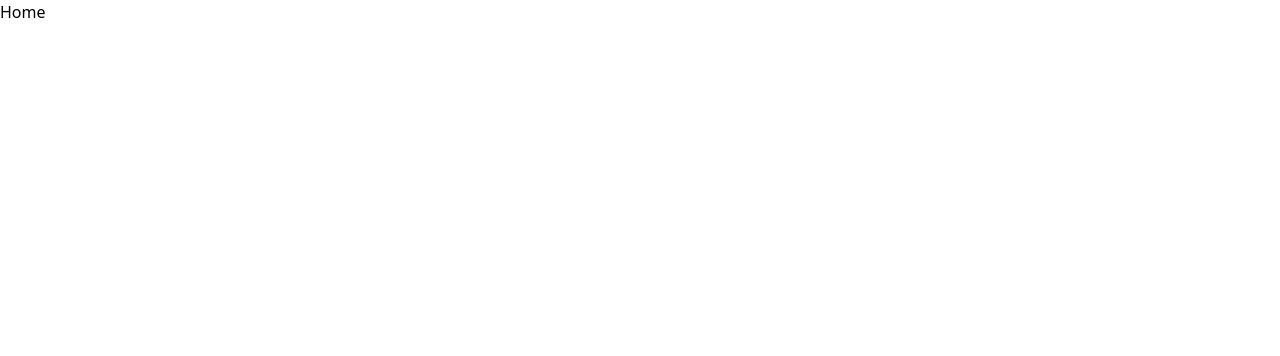
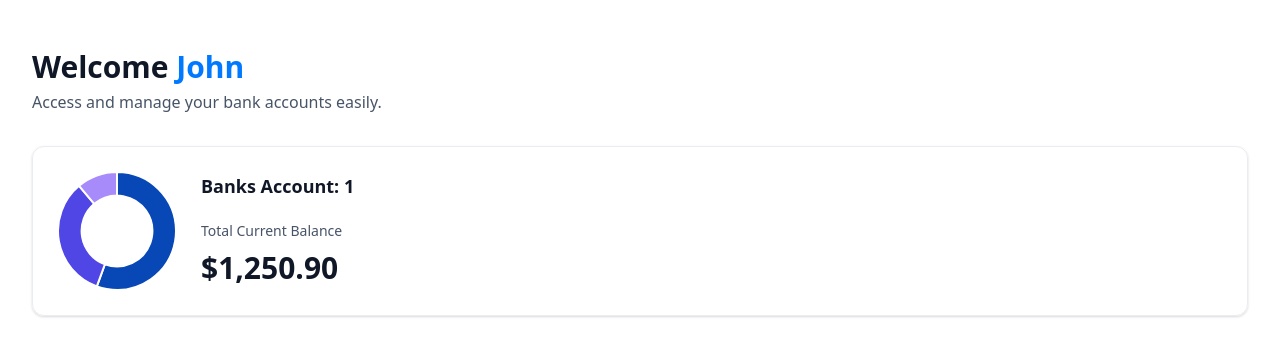
Before and after one commit to Yarbisbeme/BancaRota, a Next.js app: page / in a window 1280 px wide. Shown: the top 356 px of the page. Built offline with nearby package versions, Linux system fonts and the light colour scheme.

Commit message:
Home Ui First commit:
Creando componente de HeaderBox y Bienvenida

```diff
--- a/app/(root)/page.tsx
+++ b/app/(root)/page.tsx
@@ -1,8 +1,32 @@
+import HeaderBox from '@/components/HeaderBox'
+import TotalBalanceBox from '@/components/TotalBalanceBox'
 import React from 'react'
 
 const Home = () => {
+
+  const loggedUser = {firstName: 'John', lastName: 'Doe'}
+
   return (
-    <div>Home</div>
+    <section className="home">
+      <div className="home-content">
+        <header className="home-header">
+
+          <HeaderBox
+            type="greeting"
+            title="Welcome"
+            user={loggedUser?.firstName || 'Guest'}
+            subtext="Access and manage your bank accounts easily."
+          />
+
+          <TotalBalanceBox
+            accounts={[]}
+            totalBanks={1}
+            totalCurrentBalance={1250.90}
+          />
+
+        </header>
+      </div>
+    </section>
   )
 }
 
--- /dev/null
+++ b/components/AnimatedCounter.tsx
@@ -0,0 +1,20 @@
+'use client'
+
+import CountUp from 'react-countup'
+
+const AnimatedCounter = ({amount}: {amount: number}) => {
+  return (
+    <div className="w-full">
+        <CountUp
+            end={amount}
+            duration={1}
+            prefix='$'
+            decimal='.'
+            decimals={2}
+            separator=','
+        />
+    </div>
+  )
+}
+
+export default AnimatedCounter
--- /dev/null
+++ b/components/DoughnotChart.tsx
@@ -0,0 +1,37 @@
+'use client'
+
+import { ArcElement, Chart as chartjs, Legend, Tooltip } from 'chart.js'
+import { Doughnut } from 'react-chartjs-2'
+
+chartjs.register(ArcElement, Tooltip, Legend);
+
+const DoughnotChart = ({ accounts }: DoughnutChartProps) => {
+
+    const data = {
+        datasets: [
+            {
+                label: 'Banks',
+                data: [1250, 750, 250],
+                backgroundColor: ['#0747b6', '#4F46E5', '#A78BFA'],
+            }
+        ],
+        labels: ['Bank 1', 'Bank 2', 'Bank 3']
+    }
+
+  return <>
+    <Doughnut
+        data={data}
+        options={{
+            cutout: '60%',
+            plugins: {
+                legend: {
+                    display: false
+                }
+            }
+        }}
+    />
+  </>
+
+}
+
+export default DoughnotChart
--- /dev/null
+++ b/components/HeaderBox.tsx
@@ -0,0 +1,21 @@
+import React from 'react'
+
+const HeaderBox = ({type = "title", subtext, title, user}: HeaderBoxProps) => {
+  return (
+    <div className='header-box'>
+        <h1 className='header-box-title'>
+            {title}
+            {type === "greeting" && (
+                <span className='text-bankGradient'>
+                    &nbsp;{user}
+                </span>
+            )}
+        </h1>
+        <p className='header-box-subtext'>
+            {subtext}
+        </p>
+    </div>
+  )
+}
+
+export default HeaderBox
--- a/components/Logo.tsx
+++ b/components/Logo.tsx
@@ -2,7 +2,6 @@
 "use client"
 
 import React from "react"
-import type { LogoProps } from "../lib/types"
 
 const Logo: React.FC<LogoProps> = ({ fill = "#000", width = 60, height = 60 }) => {
   // Límites calculados de tus paths
--- /dev/null
+++ b/components/TotalBalanceBox.tsx
@@ -0,0 +1,33 @@
+
+import React from 'react'
+import AnimatedCounter from './AnimatedCounter'
+import DoughnotChart from './DoughnotChart'
+
+const TotalBalanceBox = ({
+  accounts = [],
+  totalCurrentBalance,
+  totalBanks
+}: TotlaBalanceBoxProps) => {
+  return (
+    <section className='total-balance'>
+      <div className="total-balance-chart">
+        <DoughnotChart accounts={accounts}/>
+      </div>
+      <div className="flex flex-col gap-6">
+        <h2 className="header-2">
+          Banks Account: {totalBanks}
+        </h2>
+        <div className="flex flex-col gap-2">
+          <p className="total-balance-label">
+            Total Current Balance
+          </p>
+          <span className="total-balance-amount flex-center gap-2">
+            <AnimatedCounter amount={totalCurrentBalance}/>
+          </span>
+        </div>
+      </div>
+    </section >
+  )
+}
+
+export default TotalBalanceBox
--- a/package.json
+++ b/package.json
@@ -10,11 +10,15 @@
   },
   "dependencies": {
     "@radix-ui/react-slot": "^1.2.3",
+    "chart.js": "^4.5.0",
     "class-variance-authority": "^0.7.1",
     "clsx": "^2.1.1",
     "lucide-react": "^0.542.0",
     "next": "15.5.2",
+    "qs": "^6.14.0",
     "react": "19.1.0",
+    "react-chartjs-2": "^5.3.0",
+    "react-countup": "^6.5.3",
     "react-dom": "19.1.0",
     "tailwind-merge": "^3.3.1",
     "tailwindcss-animate": "^1.0.7"
--- a/types/index.d.ts
+++ b/types/index.d.ts
@@ -333,3 +333,5 @@ declare interface getBankProps {
 declare interface getBankByAccountIdProps {
   accountId: string;
 }
+
+declare module "qs";
```
Also changed, not shown: lib/utils.ts (+4 -4 lines), public/icons/logoYbm.svg (added), 1 other file (tests, documents, lock files or other folders).
